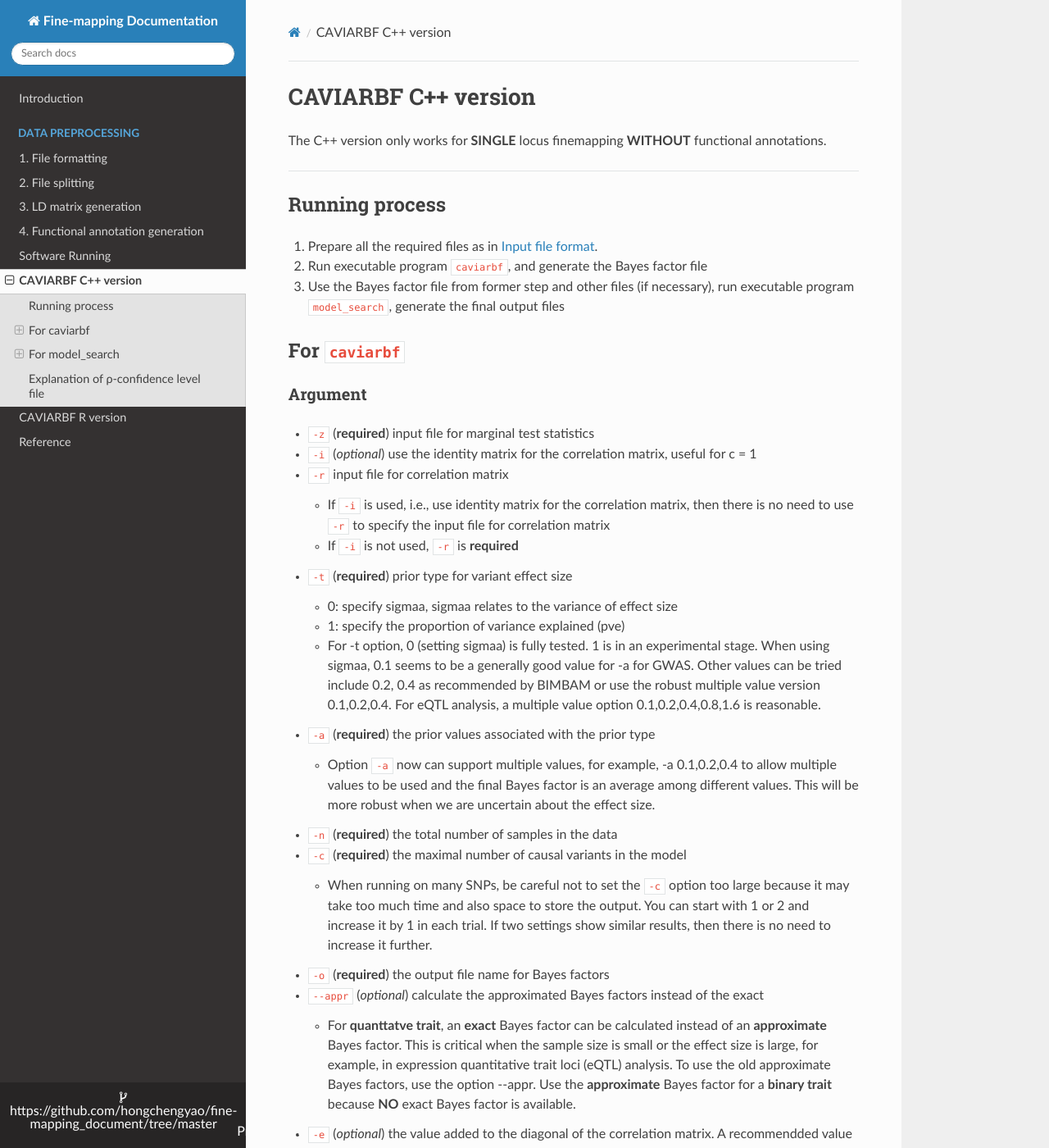
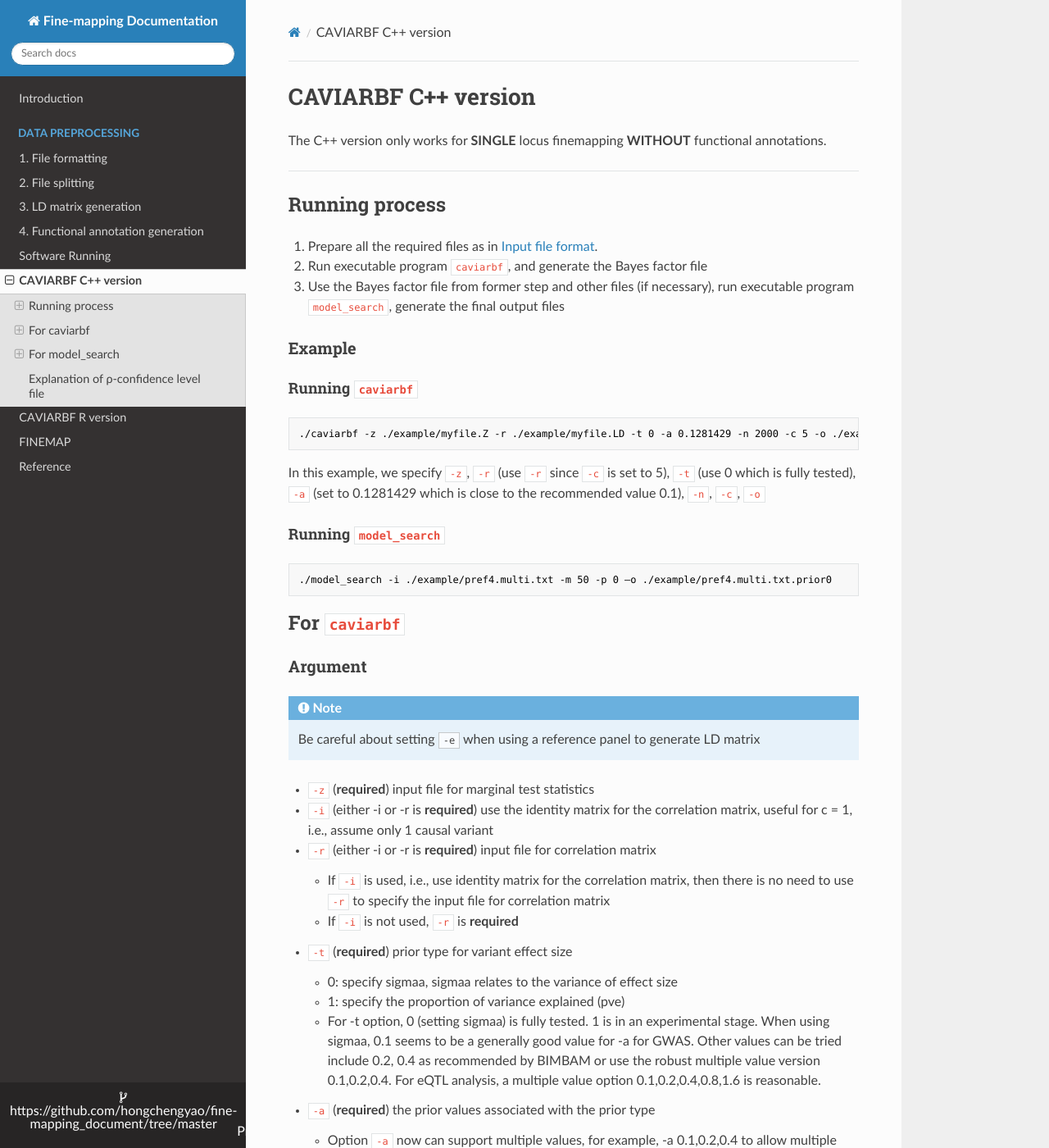
Before and after one commit to hongchengyao/fine-mapping_document, an MkDocs documentation site: the page built from docs/caviarbf_c++.md, in a window 1280 px wide and 1400 px high. Shown: the whole window at 82% size. Built offline with MkDocs 1.6.1, drawn with Linux system fonts in a browser that asks for light colours; nearby versions of some CDN libraries; old or Windows-style settings are respelled for this version of MkDocs.

```diff
--- a/docs/caviarbf_c++.md
+++ b/docs/caviarbf_c++.md
@@ -8,12 +8,24 @@
 2. Run executable program `caviarbf`, and generate the Bayes factor file
 3. Use the Bayes factor file from former step and other files (if necessary), run executable program `model_search`, generate the final output files
 
+### Example
+#### Running `caviarbf`
+    ./caviarbf -z ./example/myfile.Z -r ./example/myfile.LD -t 0 -a 0.1281429 -n 2000 -c 5 -o ./example/myfile.sigma0.1281429.bf
+
+In this example, we specify `-z`, `-r` (use `-r` since `-c` is set to 5), `-t` (use 0 which is fully tested), `-a` (set to 0.1281429 which is close to the recommended value 0.1), `-n`, `-c`, `-o`
+#### Running `model_search`
+    ./model_search -i ./example/pref4.multi.txt -m 50 -p 0 –o ./example/pref4.multi.txt.prior0
 ## For `caviarbf`
 
 ### Argument
+
+!!! Note
+
+    Be careful about setting `-e` when using a reference panel to generate LD matrix
+
 - `-z` (**required**) input file for marginal test statistics
-- `-i` (*optional*) use the identity matrix for the correlation matrix, useful for c = 1
-- `-r` input file for correlation matrix
+- `-i` (either -i or -r is **required**) use the identity matrix for the correlation matrix, useful for c = 1, i.e., assume only 1 causal variant
+- `-r` (either -i or -r is **required**) input file for correlation matrix
     - If `-i` is used, i.e., use identity matrix for the correlation matrix, then there is no need to use `-r` to specify the input file for correlation matrix
     - If `-i` is not used, `-r` is **required**
 - `-t` (**required**) prior type for variant effect size
--- a/mkdocs.yml
+++ b/mkdocs.yml
@@ -9,6 +9,7 @@
   - Software Running: 'software_running.md'
   - CAVIARBF C++ version: 'caviarbf_c++.md'
   - CAVIARBF R version: 'caviarbf_R.md'
+  - FINEMAP: 'FINEMAP.md'
   - Reference: 'reference.md'
 theme: readthedocs
 repo_name: https://github.com/hongchengyao/fine-mapping_document/tree/master
```
Also changed, not shown: docs/FINEMAP.md (added, +142 -0 lines), docs/media/15514320510636.jpg (added).
